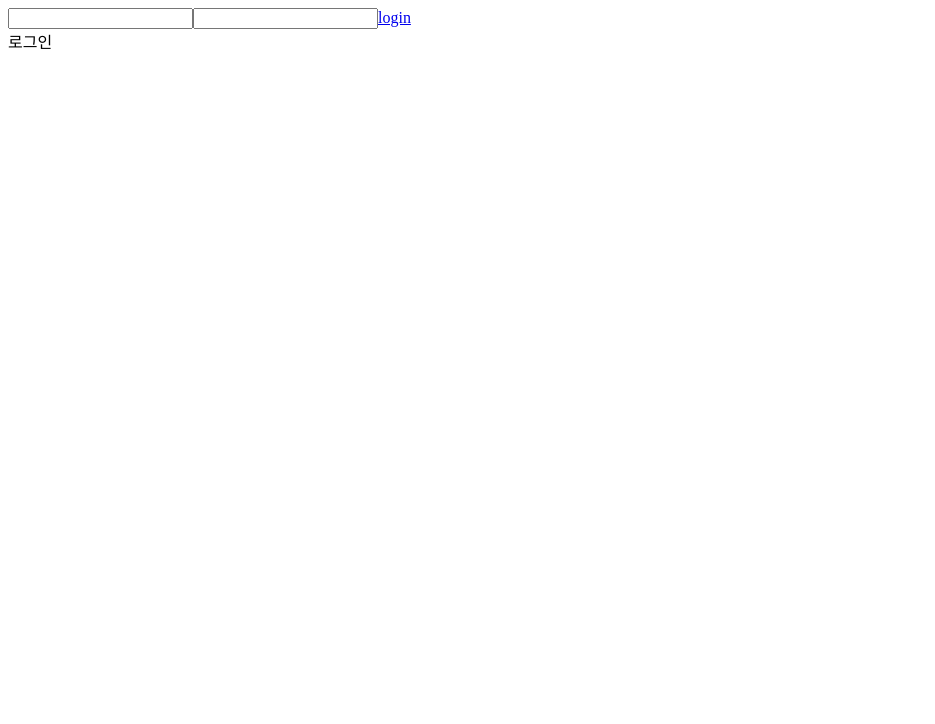
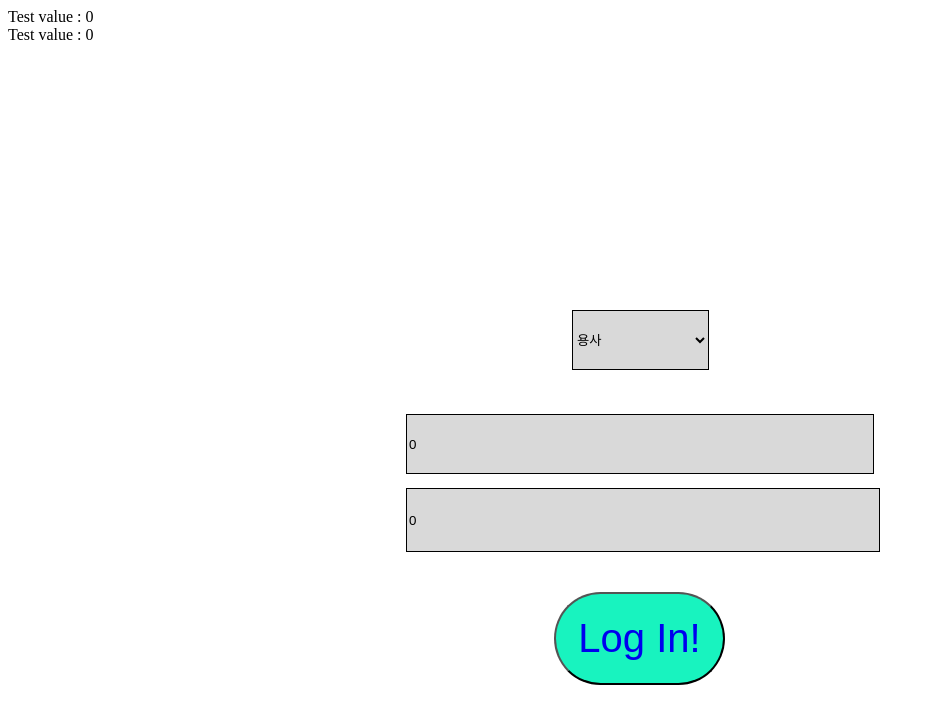
Before and after one commit to osamhack2022-v2/WEB_WHOisSICK_Multi, a React (Create React App) app in the folder web/wis/: page / in a window 1280 px wide. Shown: the top 724 px of the page, without its empty margins (0-935 px from the left). Built offline with nearby package versions, Linux system fonts and the light colour scheme.

Commit message:
markdown

```diff
--- a/web/wis/package.json
+++ b/web/wis/package.json
@@ -9,6 +9,7 @@
     "@testing-library/jest-dom": "^5.16.5",
     "@testing-library/react": "^13.4.0",
     "@testing-library/user-event": "^13.5.0",
+    "axios": "^1.1.2",
     "react": "^18.2.0",
     "react-dom": "^18.2.0",
     "react-router-dom": "^6.4.2",
--- a/web/wis/src/App.js
+++ b/web/wis/src/App.js
@@ -5,6 +5,7 @@ import R1 from './pages/routing1';
 import R2 from './pages/routing2';
 import R3 from './pages/routing3';
 import R4 from './pages/routing4';
+import "./styles.css";
 
 function App() {
     return (
--- /dev/null
+++ b/web/wis/src/Button.js
@@ -0,0 +1,17 @@
+import propTypes from "prop-types";
+import { Link } from 'react-router-dom';
+
+const Btn = ({text, fontSize}) => {
+    return <button style={{
+        fontSize,
+        }}>
+        <Link to="/r1">{text}</Link>
+        </button>
+}
+
+Btn.propTypes = {
+    text: propTypes.string.isRequired,
+    fontSize: propTypes.number.isRequired,
+}
+
+export default Btn;
--- /dev/null
+++ b/web/wis/src/logInForm.js
@@ -0,0 +1,40 @@
+import React from "react";
+
+const Input = ({text}) => {
+    const [value, changeId] = React.useState(0);
+    const onChanges = (event) => {
+        changeId(event.target.value);
+    }
+    return <div>
+        <input
+        value={value}
+        onChange={onChanges}
+        type="text"
+        placeholder={text}
+        id={text}
+    />
+    <span>Test value : {value}</span>
+    </div>
+}
+
+const Select = () => {
+    const onChange = (event) => {
+        console.log(event.target.value);
+    }
+    return <select onChange={onChange}>
+        <option value="0">용사</option>
+        <option value="1">간부</option>
+    </select>
+}
+
+const MemorizedInput = React.memo(Input);
+
+const LoginForm = () => {
+    return <form>
+        <Select />
+        <MemorizedInput text="Id"/>
+        <MemorizedInput text="Password"/>
+    </form>
+}
+
+export default LoginForm;
--- a/web/wis/src/pages/Login.js
+++ b/web/wis/src/pages/Login.js
@@ -1,12 +1,12 @@
-import { Link } from 'react-router-dom';
+//import { Link } from 'react-router-dom';
+import LoginForm from '../logInForm';
+import Button from "../Button";
 
 function Login() {
   return (
     <div>
-      <input/>
-      <input/>
-      <Link to="/r1">login</Link>
-      <div> 로그인 </div>
+      <LoginForm />
+      <Button text="Log In!" fontSize={40}/>
     </div>
   );
   }
--- /dev/null
+++ b/web/wis/src/styles.css
@@ -0,0 +1,51 @@
+button {
+    position: absolute;
+    width: 171px;
+    height: 93px;
+    left: calc(50% - 171px/2 - 0.5px);
+    top: calc(50% - 93px/2 + 238.5px);
+
+    background: #18F3BF;
+    border-radius: 50px;
+}
+
+select {
+    box-sizing: border-box;
+
+    position: absolute;
+    width: 137px;
+    height: 60px;
+    left: calc(50% - 137px/2 + 0.5px);
+    top: calc(50% - 60px/2 - 60px);
+
+    background: #D9D9D9;
+    border: 1px solid #000000;
+}
+
+#Id {
+    box-sizing: border-box;
+
+    position: absolute;
+    width: 468px;
+    height: 60px;
+    left: calc(50% - 468px/2);
+    top: calc(50% - 60px/2 + 44px);
+
+    background: #D9D9D9;
+    border: 1px solid #000000;
+}
+
+#Password {
+    position: absolute;
+    width: 468px;
+    height: 60px;
+    left: calc(50% - 468px/2);
+    top: calc(50% - 60px/2 + 118px);
+
+    background: #D9D9D9;
+    border: 1px solid #000000;
+}
+
+a {
+    text-decoration: none;
+}
```
Also changed, not shown: 1 other file (tests, documents, lock files or other folders).
